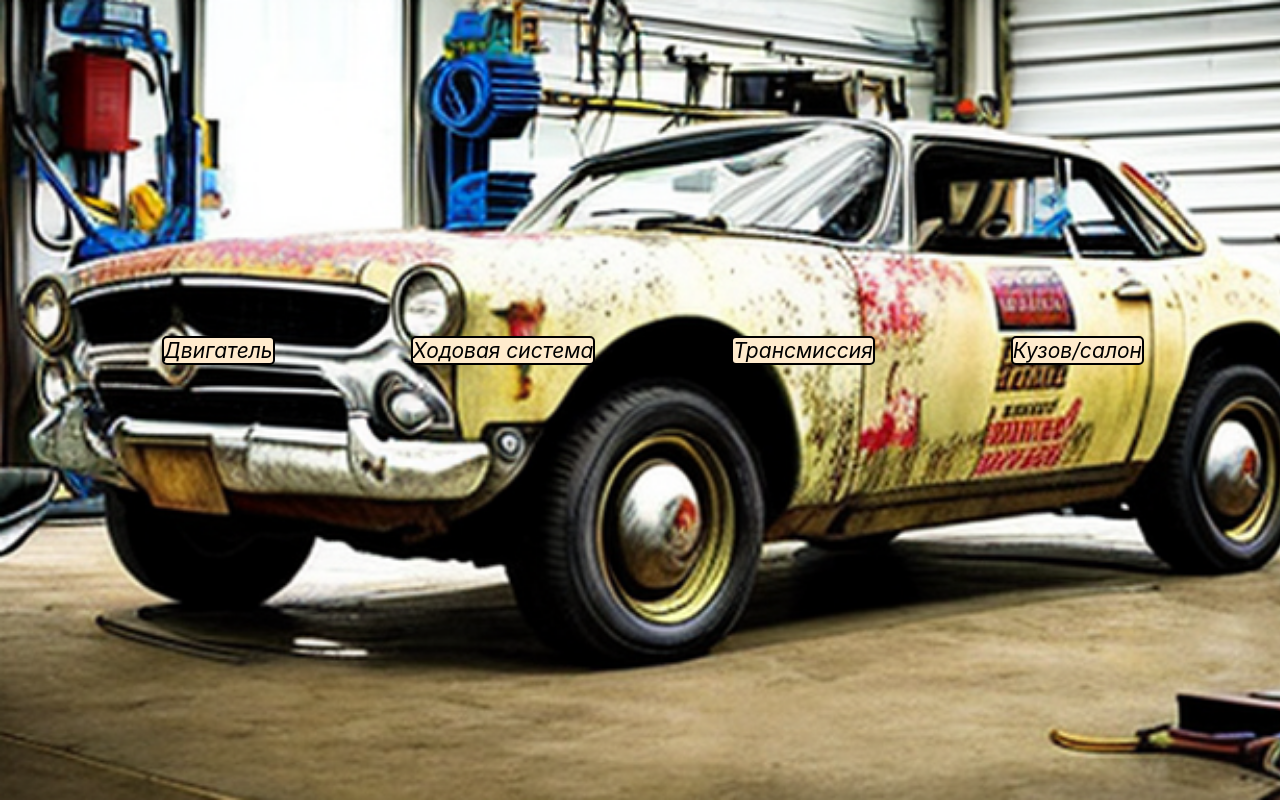
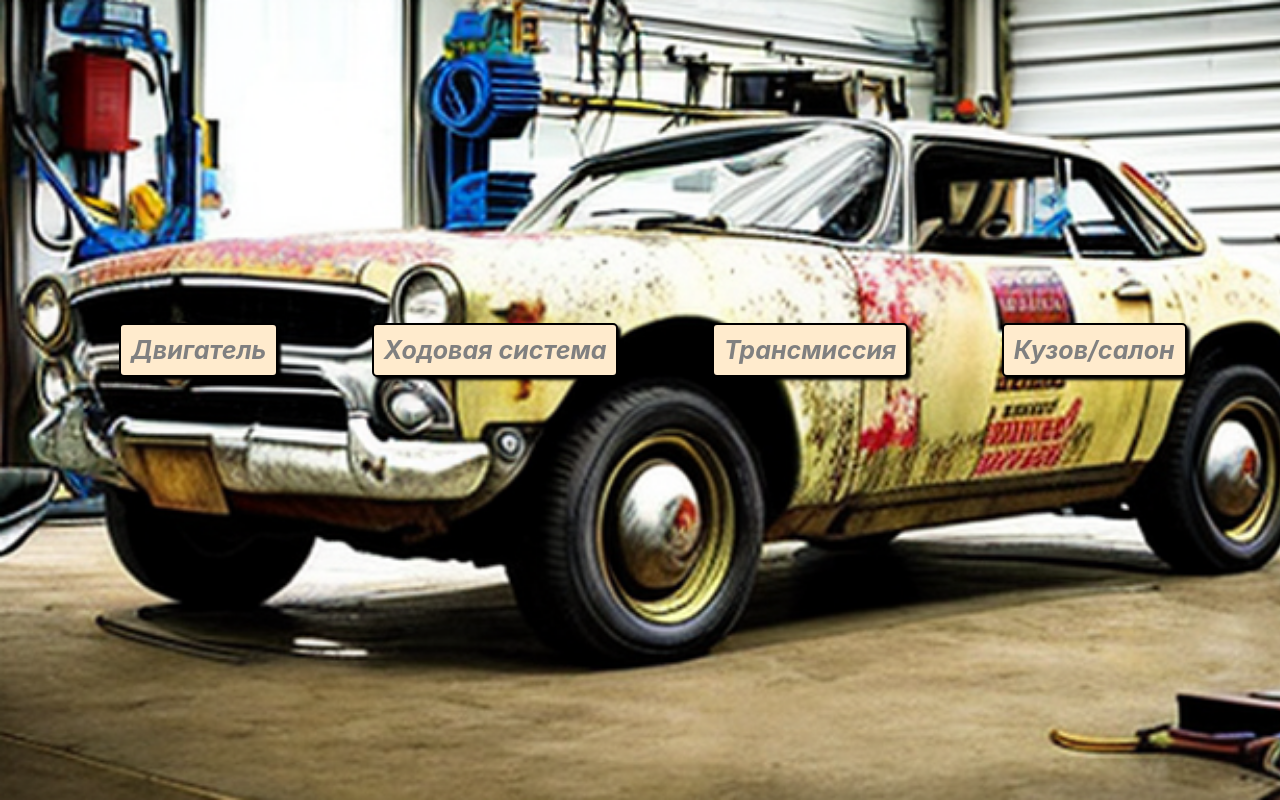
Before and after one commit to Andreyy2022/car-repair-notes, a React (Create React App) app in the folder my-app/: page / in a window 1280 px wide. Built offline with nearby package versions, Linux system fonts and the light colour scheme.

Commit message:
1.0.0
ready

```diff
--- a/my-app/src/Components/NoteComponents/styles.css
+++ b/my-app/src/Components/NoteComponents/styles.css
@@ -8,11 +8,14 @@
 
 .box {
     font-style: oblique;
-    color: black;
-    font-size: 21px;
+    color: grey;
+    font-size: 25px;
+    font-weight: bold;
+    box-shadow: 3px 3px 3px black;
     border-radius: 5px;
     border: 2px solid black;
     background: blanchedalmond;
+    padding: 10px;
 }
 
 .showStr {
```
